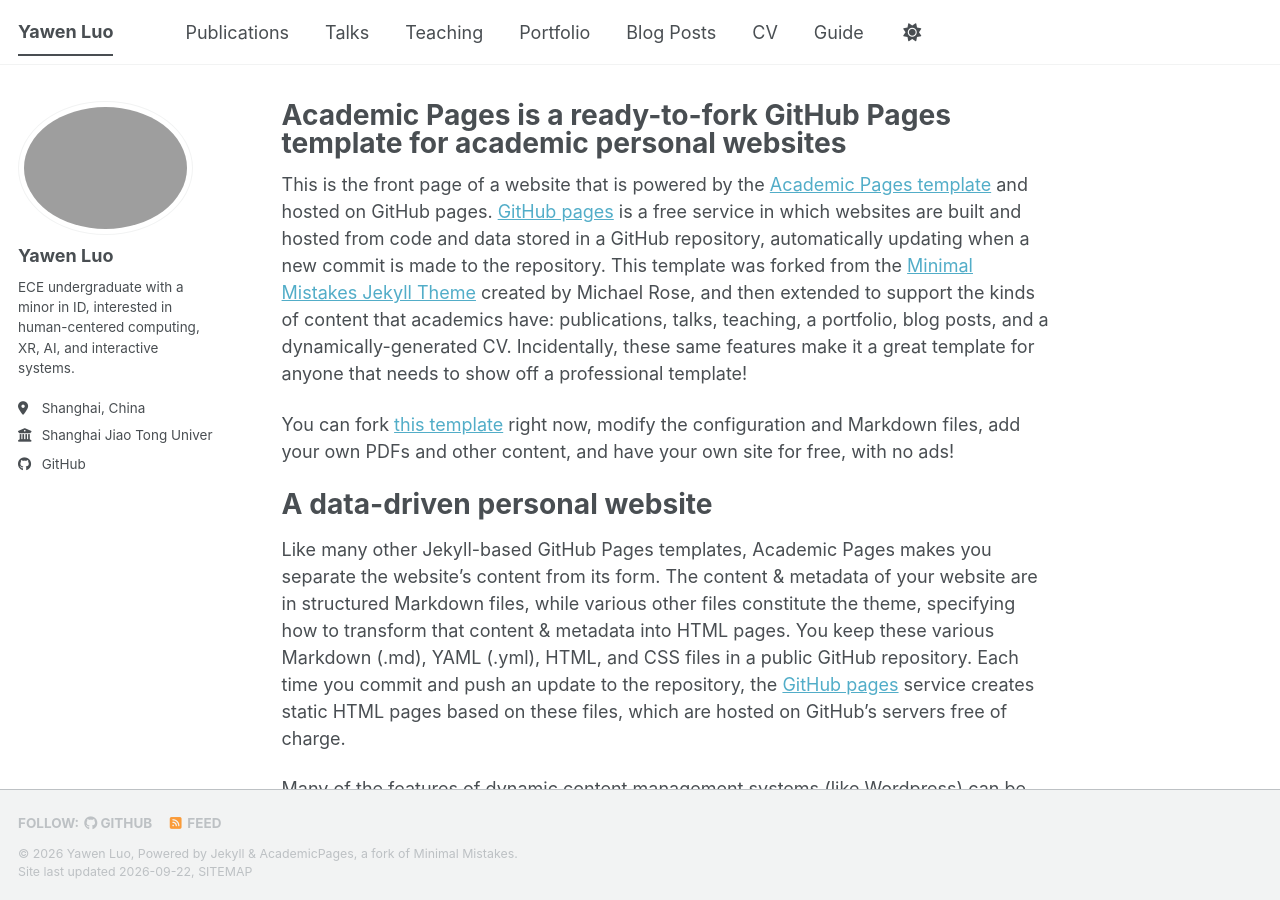
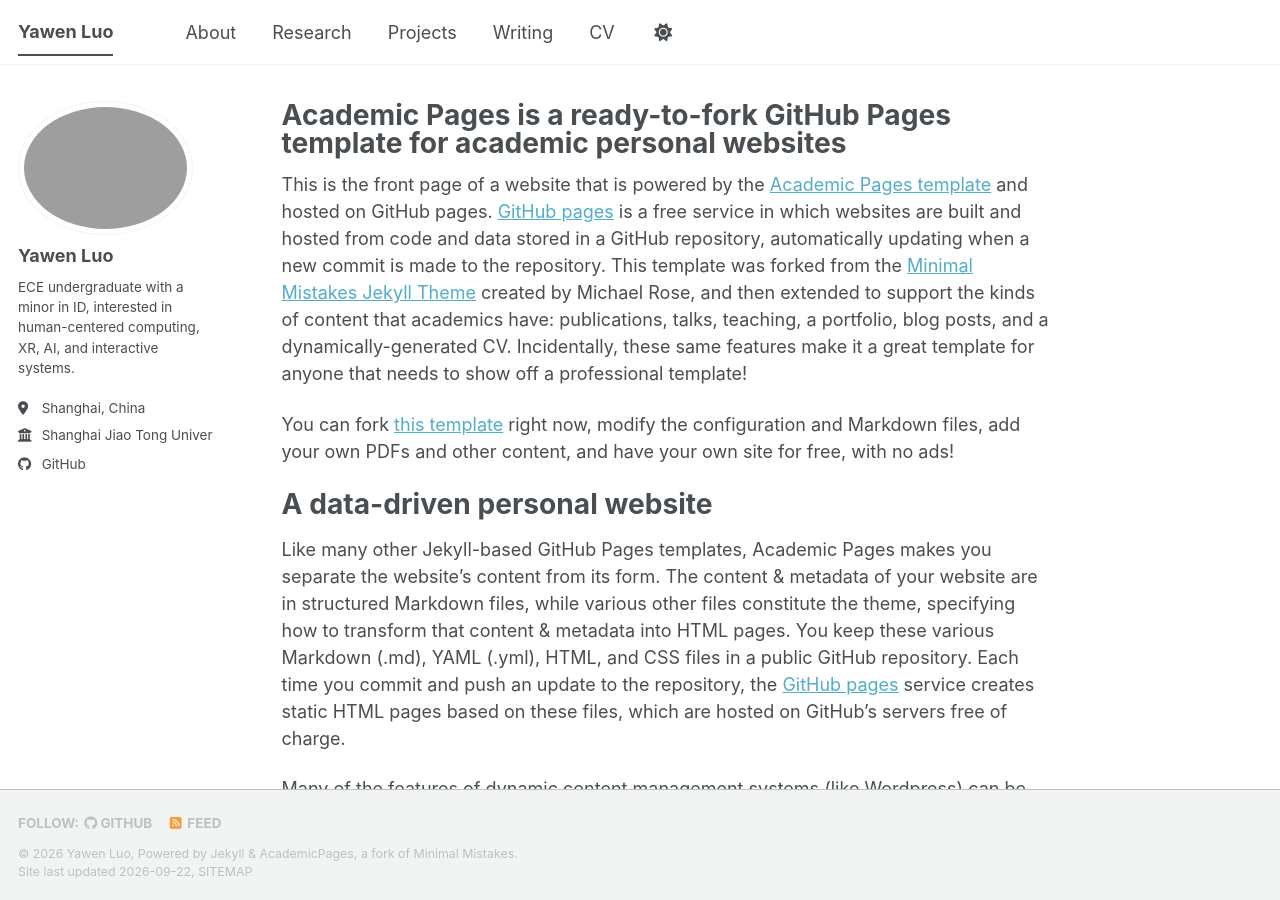
Before and after one commit to yawen-luo/yawen-luo.github.io, a Jekyll site: the page built from _pages/about.md, in a window 1280 px wide and 900 px high. Built offline with Jekyll 4.4.1, drawn with Linux system fonts in a browser that asks for light colours; a style sheet for code colours, icons or effects is not loaded; some of the changed lines change nothing that is shown.

Commit message:
Update site navigation

```diff
--- a/_data/navigation.yml
+++ b/_data/navigation.yml
@@ -1,33 +1,16 @@
-# The following is the order of the links in the header of the website.
-#
-# Changing the order here will adjust the order and you can also add additional
-# links. Removing a link prevents it from showing in the header, but does not
-# prevent it from being included in the site.
-#
-# NOTE that only one of the CV options should be selected, the first is for the
-#      Markdown formatted page while the second is generated using JSON.
+# Main navigation
+main:
+  - title: "About"
+    url: /about/
 
-main:
-  - title: "Publications"
-    url: /publications/
+  - title: "Research"
+    url: /research/
 
-  - title: "Talks"
-    url: /talks/
+  - title: "Projects"
+    url: /projects/
 
-  - title: "Teaching"
-    url: /teaching/
-
-  - title: "Portfolio"
-    url: /portfolio/
-
-  - title: "Blog Posts"
-    url: /year-archive/
+  - title: "Writing"
+    url: /writing/
 
   - title: "CV"
     url: /cv/
-
-  # - title: "CV"
-  #   url: /cv-json/
-
-  - title: "Guide"
-    url: /markdown/
```
